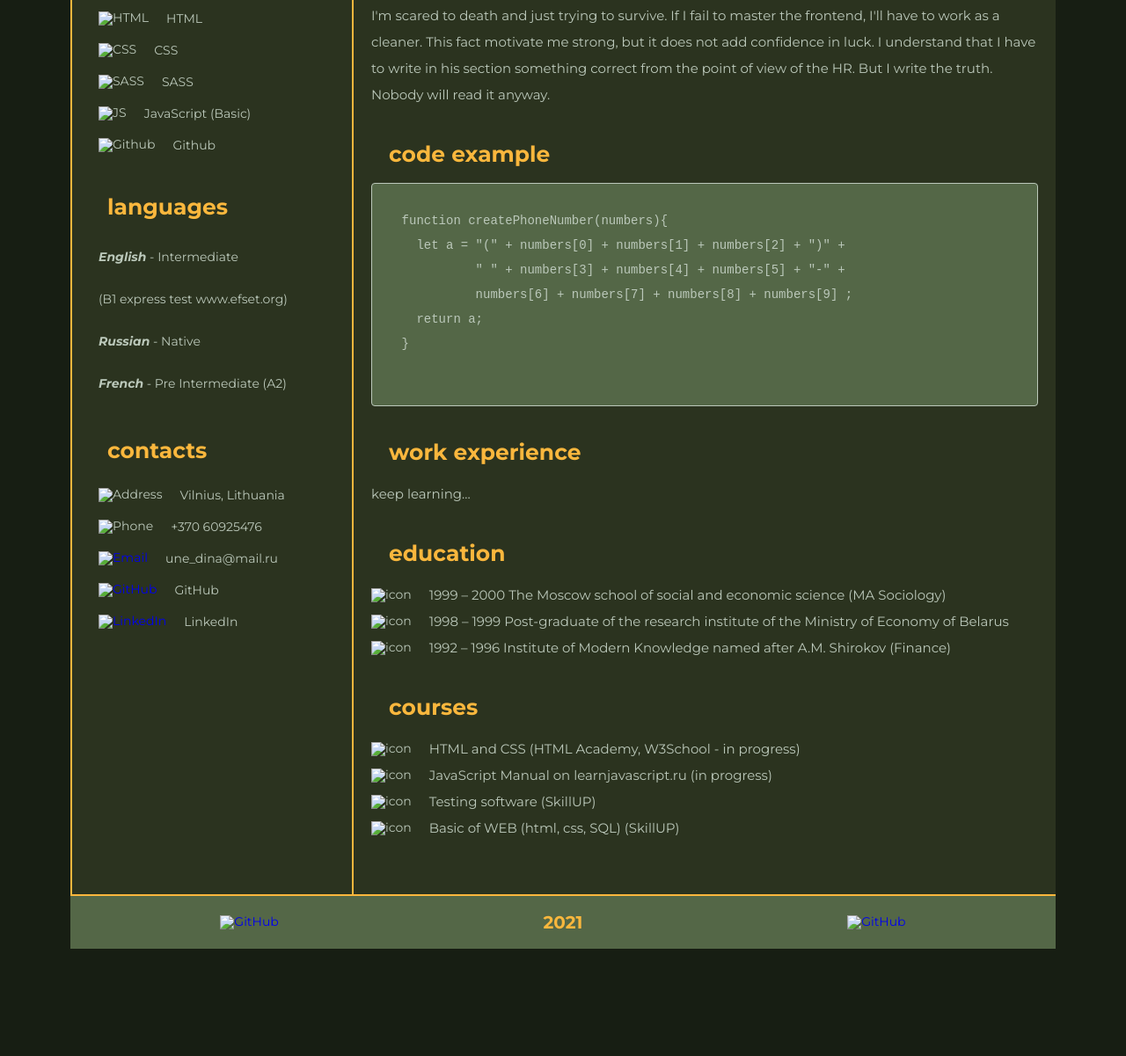
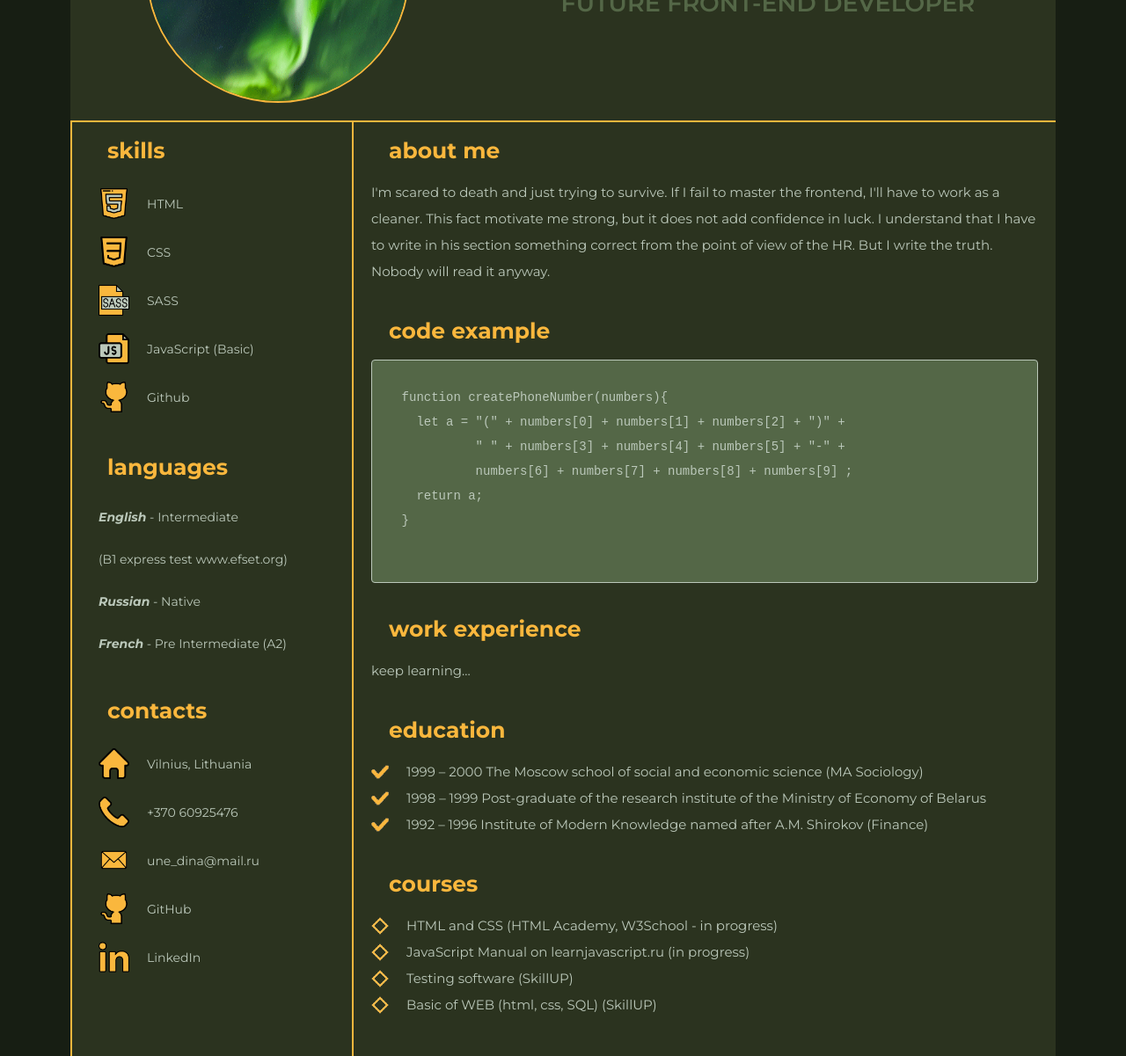
Before and after one commit to klvklv/rsschool-cv, a plain HTML site: page index.html in a window 1280 px wide. Shown: the part 305-1506 px from the top of the page at 88% size. Before the commit the page ends 1384 px from the top, so only its background shows below. Drawn offline with Linux system fonts and the light colour scheme.

Commit message:
fix: ref

```diff
--- a/index.html
+++ b/index.html
@@ -20,7 +20,7 @@
 		<div class="container">
 			<div class="header__inner">
 				<div class="header__logo">
-					<img src="../CV/img/cv_logo_10.png" alt="CV">
+					<img src="img/cv_logo_10.png" alt="CV">
 				</div>
 				<nav class="nav">
 					<a class="nav__link" href="#about_link">About Me</a>
@@ -41,7 +41,7 @@
 		<div class="container">
 			<div class="intro__inner">
 				<div class="intro__photo">
-					<img class="photo__item" src="../CV/img/AvatarCV50.png" alt="My photo">
+					<img class="photo__item" src="img/AvatarCV50.png" alt="My photo">
 				</div>
 				<div class="intro__name">
 					<h1 class="name">Lioudmila Krylova</h1>
@@ -63,31 +63,31 @@
 						<div class="icon__list">
 							<div class="icon__item">
 								<div class="icon__icon">
-									<img class="ic__icon" src="../CV/icon/html1.png" alt="HTML">
+									<img class="ic__icon" src="icon/html1.png" alt="HTML">
 								</div>
 								<div class="icon__text">HTML</div>
 							</div>
 							<div class="icon__item">
 								<div class="icon__icon">
-									<img class="ic__icon" src="../CV/icon/css-31.png" alt="CSS">
+									<img class="ic__icon" src="icon/css-31.png" alt="CSS">
 								</div>
 								<div class="icon__text">CSS</div>
 							</div>
 							<div class="icon__item">
 								<div class="icon__icon">
-									<img class="ic__icon" src="../CV/icon/sass1.png" alt="SASS">
+									<img class="ic__icon" src="icon/sass1.png" alt="SASS">
 								</div>
 								<div class="icon__text">SASS</div>
 							</div>
 							<div class="icon__item">
 								<div class="icon__icon">
-									<img class="ic__icon" src="../CV/icon/js1.png" alt="JS">
+									<img class="ic__icon" src="icon/js1.png" alt="JS">
 								</div>
 								<div class="icon__text">JavaScript (Basic)</div>
 							</div>
 							<div class="icon__item">
 								<div class="icon__icon">
-									<img class="ic__icon" src="../CV/icon/github1.png" alt="Github">
+									<img class="ic__icon" src="icon/github1.png" alt="Github">
 								</div>
 								<div class="icon__text">Github</div>
 							</div>
@@ -117,20 +117,20 @@
 
 						<div class="icon__item">
 							<div class="icon__icon">
-								<img class="ic__icon" src="../CV/icon/home1.png" alt="Address">
+								<img class="ic__icon" src="icon/home1.png" alt="Address">
 							</div>
 							<div class="icon__text">Vilnius, Lithuania</div>
 						</div>
 						<div class="icon__item">
 							<div class="icon__icon">
-								<img class="ic__icon" src="../CV/icon/telephone1.png" alt="Phone">
+								<img class="ic__icon" src="icon/telephone1.png" alt="Phone">
 							</div>
 							<div class="icon__text">+370 60925476</div>
 						</div>
 						<div class="icon__item">
 							<a class="item__img" href="mailto:une_dina@mail.ru">
 								<div class="icon__icon">
-									<img class="ic__icon" src="../CV/icon/email1.png" alt="Email">
+									<img class="ic__icon" src="icon/email1.png" alt="Email">
 								</div>
 								<div class="icon__text">une_dina@mail.ru</div>
 							</a>
@@ -138,7 +138,7 @@
 						<div class="icon__item">
 							<a class="item__img" href="https://github.com/klvklv" target="_blank">
 								<div class="icon__icon">
-									<img class="ic__icon" src="../CV/icon/github1.png" alt="GitHub">
+									<img class="ic__icon" src="icon/github1.png" alt="GitHub">
 								</div>
 								<div class="icon__text">GitHub</div>
 							</a>
@@ -147,7 +147,7 @@
 							<a class="item__img" href="https://www.linkedin.com/in/lioudmila-krylova-90705214a/"
 								target="_blank">
 								<div class="icon__icon">
-									<img class="ic__icon" src="../CV/icon/linkedin1.png" alt="LinkedIn">
+									<img class="ic__icon" src="icon/linkedin1.png" alt="LinkedIn">
 								</div>
 								<div class="icon__text">LinkedIn</div>
 							</a>
@@ -201,7 +201,7 @@
 						</h2>
 						<div class="marklist">
 							<div class="marklist__icon">
-								<img class="marklist__check" src="../CV/icon/check_yellow.png" alt="icon">
+								<img class="marklist__check" src="icon/check_yellow.png" alt="icon">
 							</div>
 							<div class="main__text">
 								1999 – 2000 The Moscow school of social and economic science (MA Sociology)
@@ -209,7 +209,7 @@
 						</div>
 						<div class="marklist">
 							<div class="marklist__icon">
-								<img class="marklist__check" src="../CV/icon/check_yellow.png" alt="icon">
+								<img class="marklist__check" src="icon/check_yellow.png" alt="icon">
 							</div>
 							<div class="main__text">
 								1998 – 1999 Post-graduate of the research institute of the Ministry of Economy of Belarus
@@ -217,7 +217,7 @@
 						</div>
 						<div class="marklist">
 							<div class="marklist__icon">
-								<img class="marklist__check" src="../CV/icon/check_yellow.png" alt="icon">
+								<img class="marklist__check" src="icon/check_yellow.png" alt="icon">
 							</div>
 							<div class="main__text">
 								1992 – 1996 Institute of Modern Knowledge named after A.M. Shirokov (Finance)
@@ -230,7 +230,7 @@
 						</h2>
 						<div class="marklist">
 							<div class="marklist__icon">
-								<img class="marklist__check" src="../CV/icon/rhombus_yellow.png" alt="icon">
+								<img class="marklist__check" src="icon/rhombus_yellow.png" alt="icon">
 							</div>
 							<div class="main__text">
 								HTML and CSS (HTML Academy, W3School - in progress)
@@ -238,7 +238,7 @@
 						</div>
 						<div class="marklist">
 							<div class="marklist__icon">
-								<img class="marklist__check" src="../CV/icon/rhombus_yellow.png" alt="icon">
+								<img class="marklist__check" src="icon/rhombus_yellow.png" alt="icon">
 							</div>
 							<div class="main__text">
 								JavaScript Manual on learnjavascript.ru (in progress)
@@ -246,7 +246,7 @@
 						</div>
 						<div class="marklist">
 							<div class="marklist__icon">
-								<img class="marklist__check" src="../CV/icon/rhombus_yellow.png" alt="icon">
+								<img class="marklist__check" src="icon/rhombus_yellow.png" alt="icon">
 							</div>
 							<div class="main__text">
 								Testing software (SkillUP)
@@ -254,7 +254,7 @@
 						</div>
 						<div class="marklist">
 							<div class="marklist__icon">
-								<img class="marklist__check" src="../CV/icon/rhombus_yellow.png" alt="icon">
+								<img class="marklist__check" src="icon/rhombus_yellow.png" alt="icon">
 							</div>
 							<div class="main__text">
 								Basic of WEB (html, css, SQL) (SkillUP)
@@ -271,7 +271,7 @@
 				<div class="footer__git">
 					<a class="footer__item" href="https://github.com/klvklv" target="_blank">
 						<div class="footer__img">
-							<img class="footer__icon" src="../CV/icon/github.png" alt="GitHub">
+							<img class="footer__icon" src="icon/github.png" alt="GitHub">
 						</div>
 						<div class="footer__text"></div>
 					</a>
@@ -282,7 +282,7 @@
 				<div class="footer__rsschool">
 					<a class="footer__item" href="https://rs.school/js/" target="_blank">
 						<div class="footer__img">
-							<img class="footer__icon1" src="../CV/icon/rs_school_js.svg" alt="GitHub">
+							<img class="footer__icon1" src="icon/rs_school_js.svg" alt="GitHub">
 						</div>
 						<div class="footer__text"></div>
 					</a>
```
